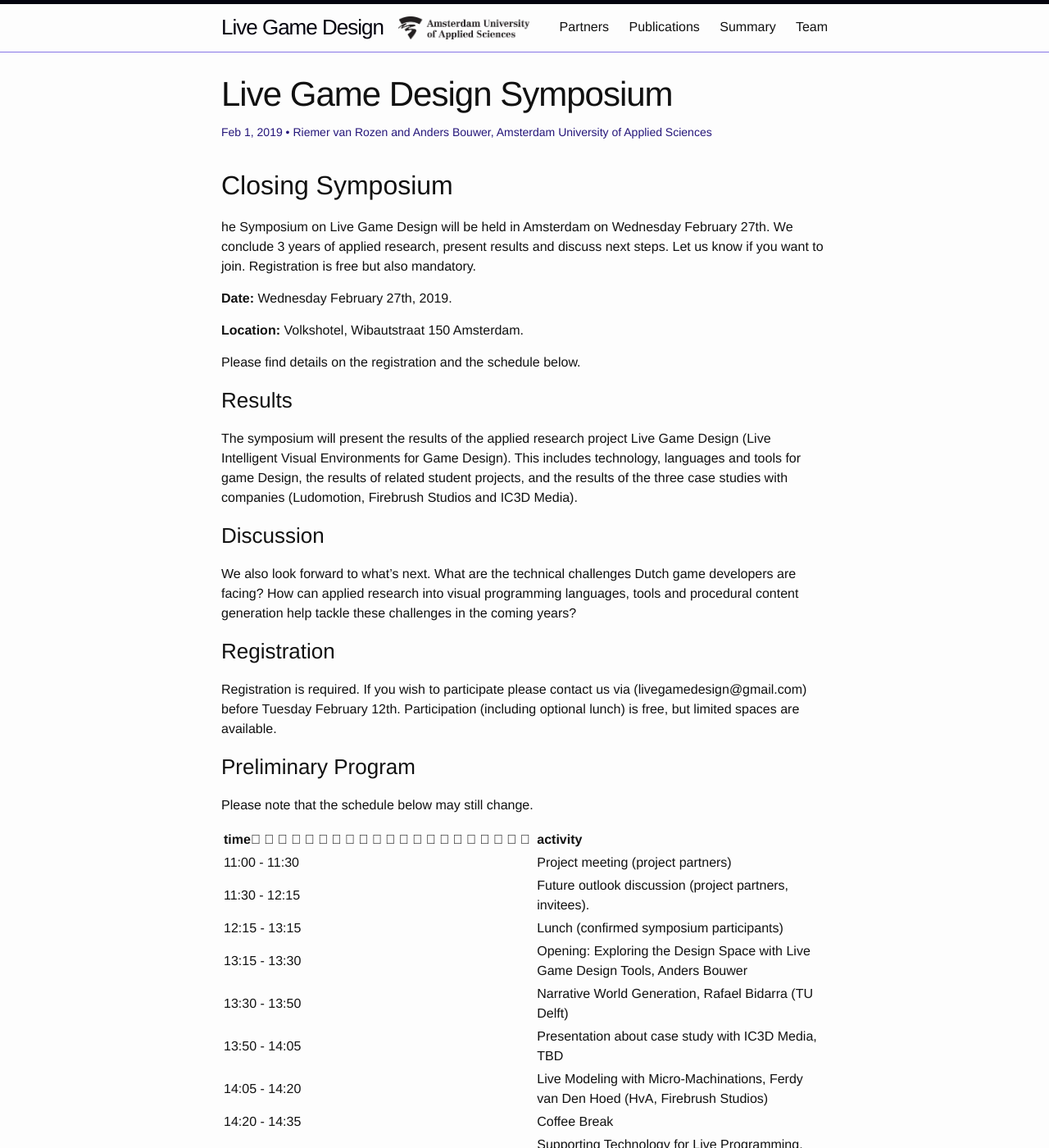
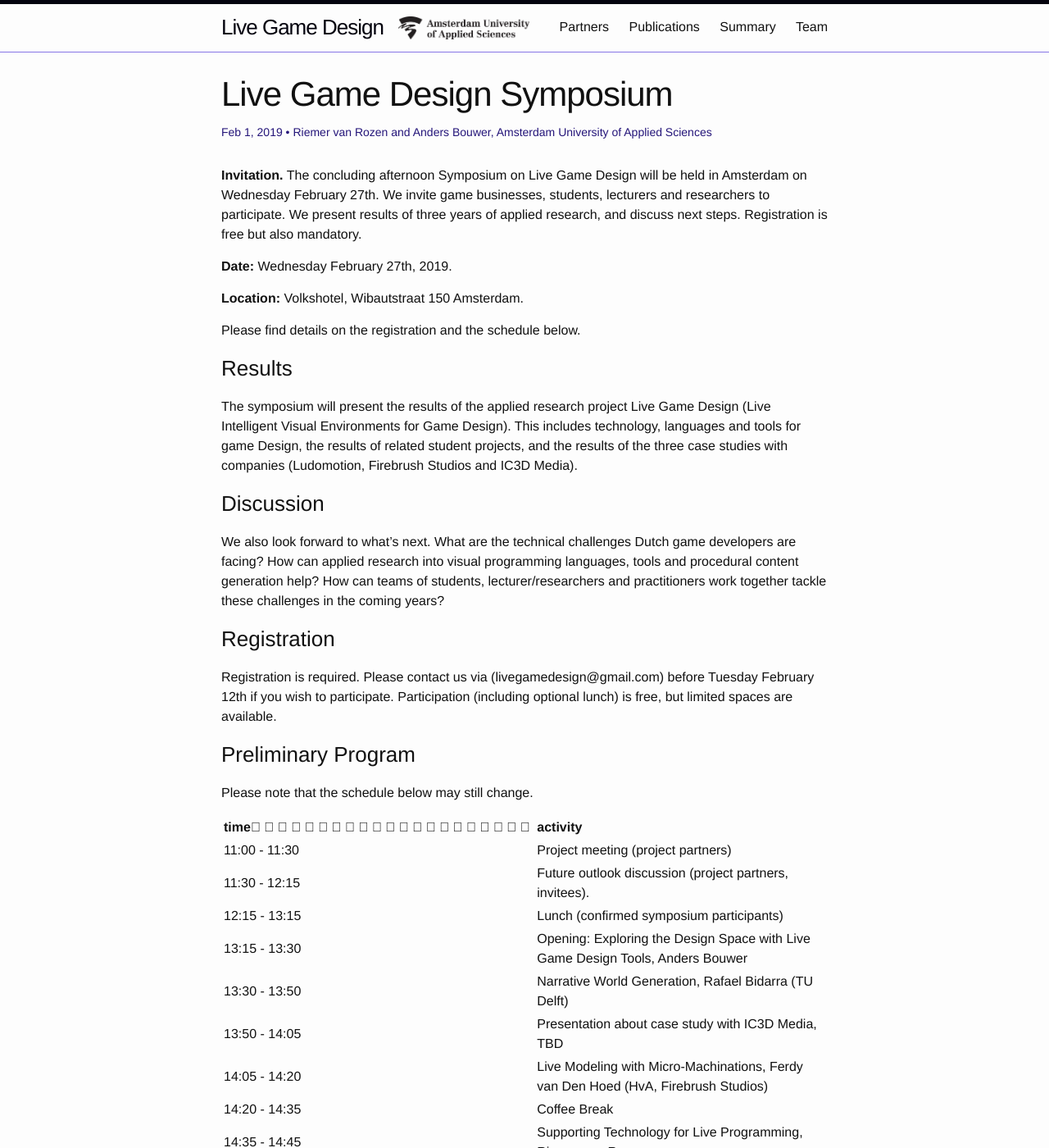
Before and after one commit to LiveGameDesign/LiveGameDesign.github.io, a Jekyll site: the page built from _posts/2019-01-02-Live-Game-Design-Symposium.md, in a window 1280 px wide and 1400 px high. Shown: the whole window at 82% size. Built offline with Jekyll 4.4.1, drawn with Linux system fonts in a browser that asks for light colours; emoji names are drawn with the system emoji font.

Commit message:
rephrase

```diff
--- a/_posts/2019-01-02-Live-Game-Design-Symposium.md
+++ b/_posts/2019-01-02-Live-Game-Design-Symposium.md
@@ -5,8 +5,8 @@ date:   2019-02-01 16:48:06 +0100
 author: Riemer van Rozen and Anders Bouwer, Amsterdam University of Applied Sciences
 categories: project update
 ---
-## Closing Symposium
-he Symposium on Live Game Design will be held in Amsterdam on Wednesday February 27th. We conclude 3 years of applied research, present results and discuss next steps. Let us know if you want to join. Registration is free but also mandatory.
+**Invitation.** The concluding afternoon Symposium on Live Game Design will be held in Amsterdam on Wednesday February 27th.
+We invite game businesses, students, lecturers and researchers to participate. We present results of three years of applied research, and discuss next steps. Registration is free but also mandatory.
 
 **Date:** Wednesday February 27th, 2019.
 
@@ -21,10 +21,11 @@ This includes technology, languages and tools for game Design, the results of re
 ### Discussion
 We also look forward to what's next.
 What are the technical challenges Dutch game developers are facing?
-How can applied research into visual programming languages, tools and procedural content generation help tackle these challenges in the coming years?
+How can applied research into visual programming languages, tools and procedural content generation help?
+How can teams of students, lecturer/researchers and practitioners work together tackle these challenges in the coming years?
 
 ### Registration
-Registration is required. If you wish to participate please contact us via (livegamedesign@gmail.com) before Tuesday February 12th. Participation (including optional lunch) is free, but limited spaces are available.
+Registration is required. Please contact us via (livegamedesign@gmail.com) before Tuesday February 12th if you wish to participate. Participation (including optional lunch) is free, but limited spaces are available.
 
 ### Preliminary Program
 Please note that the schedule below may still change.
```
